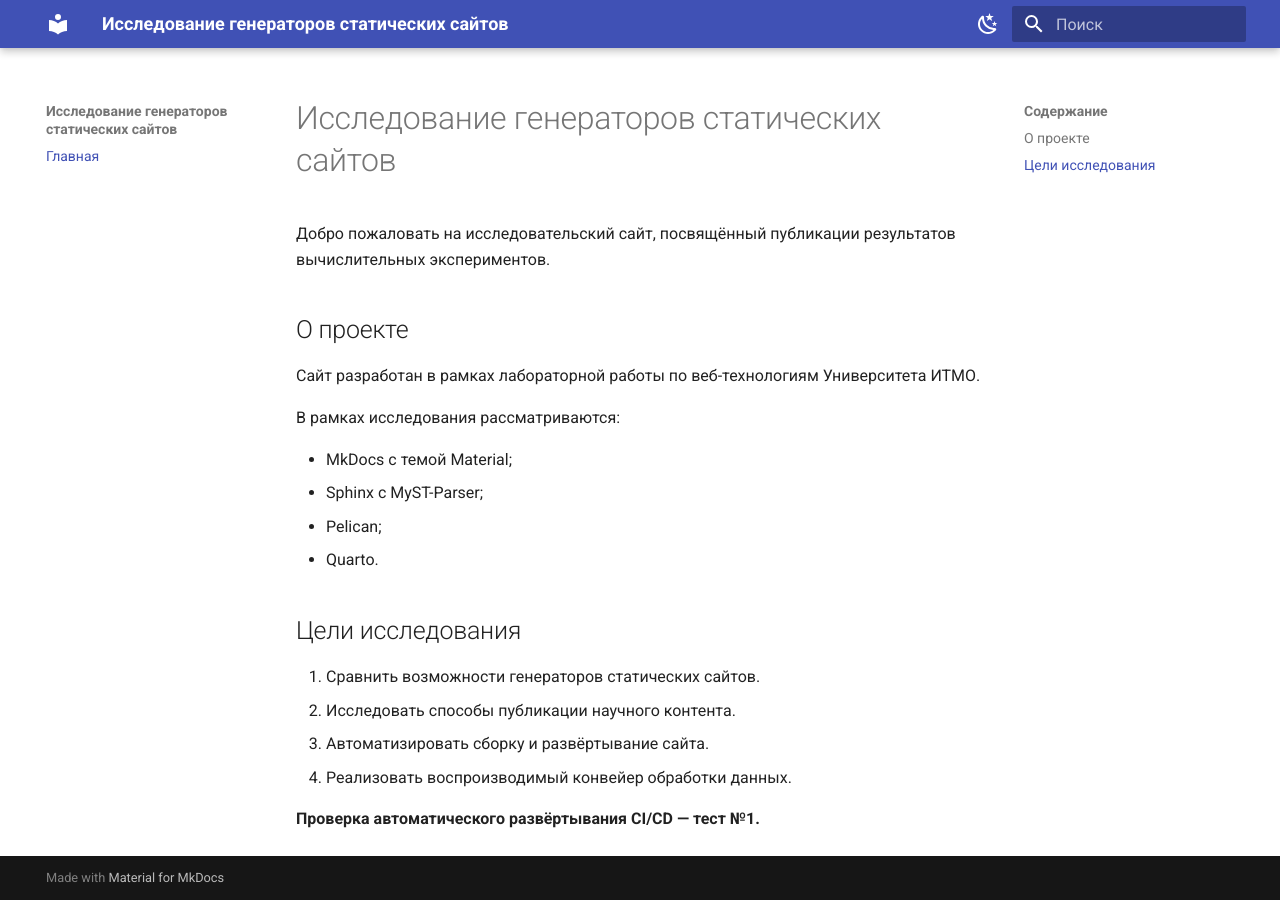
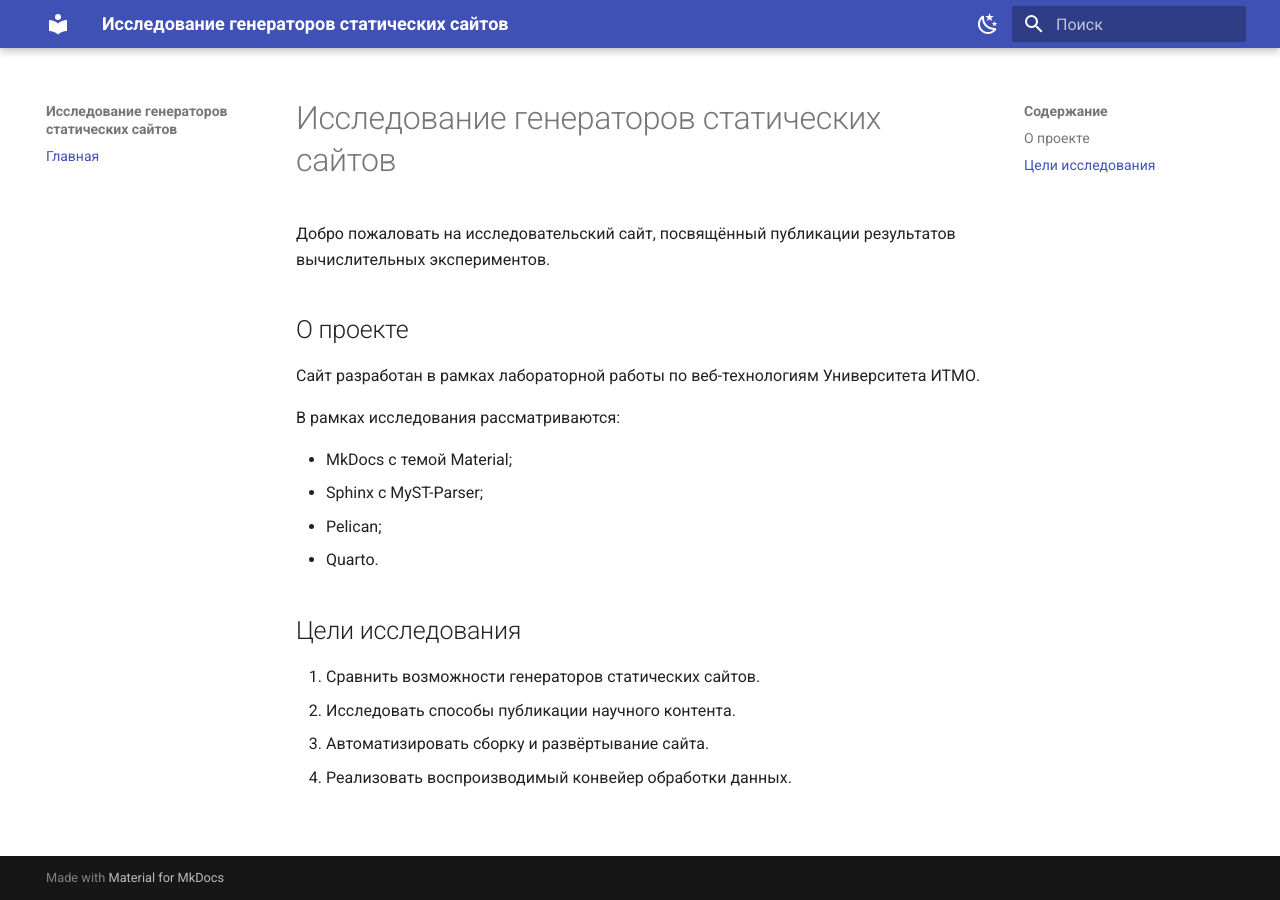
Before and after one commit to rykush/research-site, an MkDocs documentation site: the page built from docs/index.md, in a window 1280 px wide. Built offline with MkDocs 1.6.1 and Material for MkDocs 9.7.7, drawn with Linux system fonts in a browser that asks for light colours.

Commit message:
Remove CI/CD test message

```diff
--- a/docs/index.md
+++ b/docs/index.md
@@ -21,6 +21,3 @@
 2. Исследовать способы публикации научного контента.
 3. Автоматизировать сборку и развёртывание сайта.
 4. Реализовать воспроизводимый конвейер обработки данных.
-
-
-**Проверка автоматического развёртывания CI/CD — тест №1.**
```
